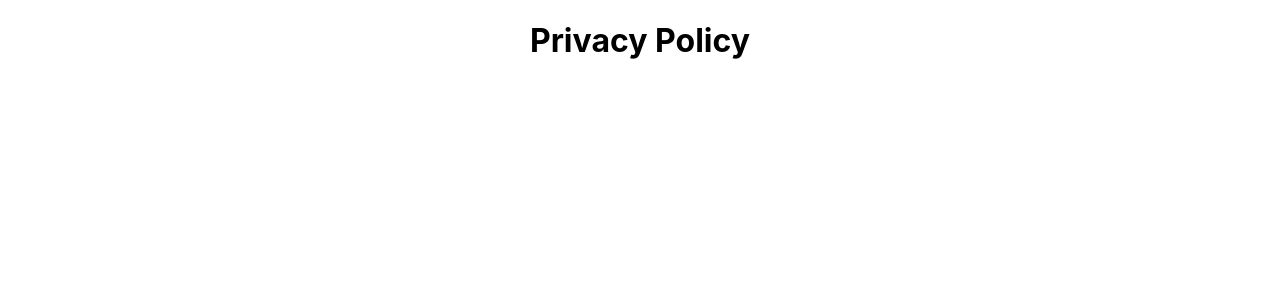
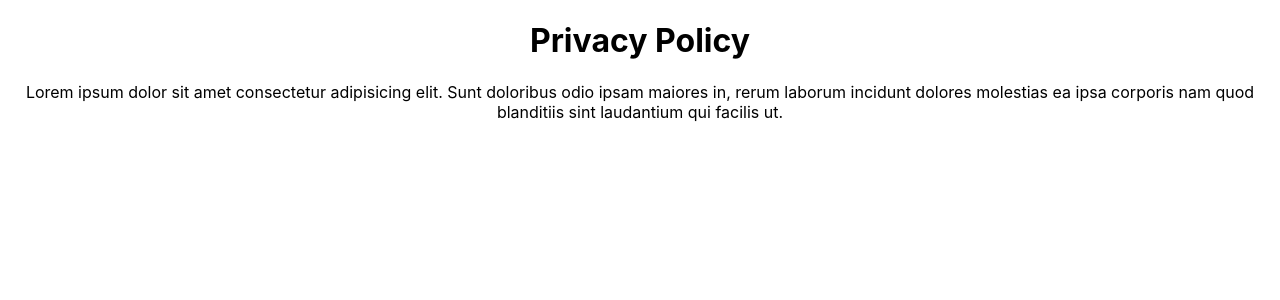
Before and after one commit to aravindshajan6/facebookApp, a React (Create React App) app: page /privacy in a window 1280 px wide. Shown: the top 300 px of the page. Built offline with nearby package versions, Linux system fonts and the light colour scheme.

Commit message:
code update

```diff
--- a/src/Components/Home.jsx
+++ b/src/Components/Home.jsx
@@ -2,7 +2,10 @@ import React from 'react'
 
 const Home = () => {
   return (
-    <div>Home Page</div>
+    <div>
+      <h1>Home page</h1>
+      <h2>Hello welcome</h2>
+    </div>
   )
 }
 
--- a/src/Components/PrivacyPolicy.jsx
+++ b/src/Components/PrivacyPolicy.jsx
@@ -1,12 +1,16 @@
-import React from 'react'
+import React from "react";
 
 const PrivacyPolicy = () => {
   return (
     <div>
-        <h1>Privacy Policy</h1>
+      <h1>Privacy Policy</h1>
+      <p>
+        Lorem ipsum dolor sit amet consectetur adipisicing elit. Sunt doloribus
+        odio ipsam maiores in, rerum laborum incidunt dolores molestias ea ipsa
+        corporis nam quod blanditiis sint laudantium qui facilis ut.
+      </p>
+    </div>
+  );
+};
 
-    </div>
-  )
-}
-
-export default PrivacyPolicy
+export default PrivacyPolicy;
```
Also changed, not shown: src/App.js (+4 -3 lines).
